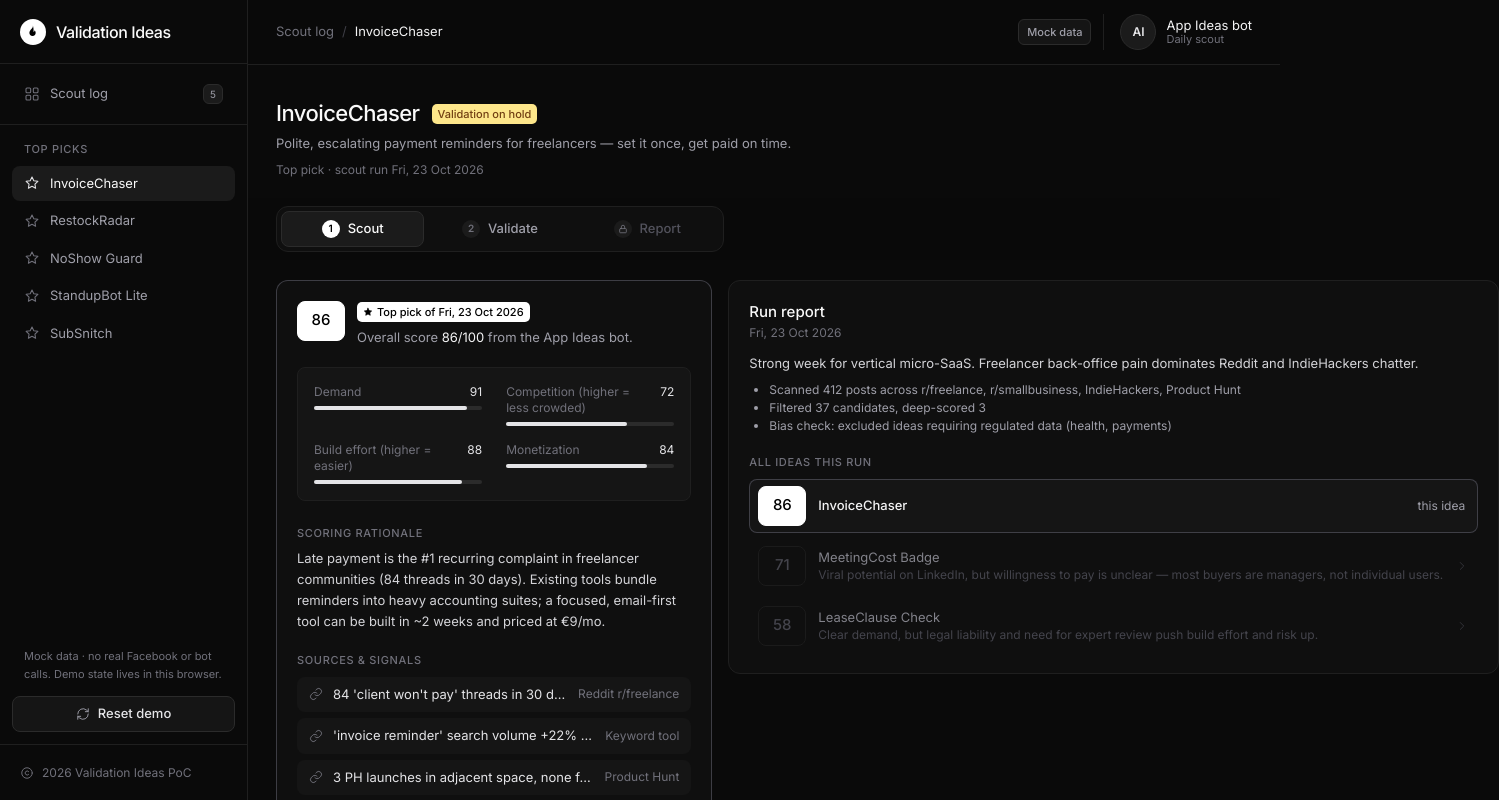
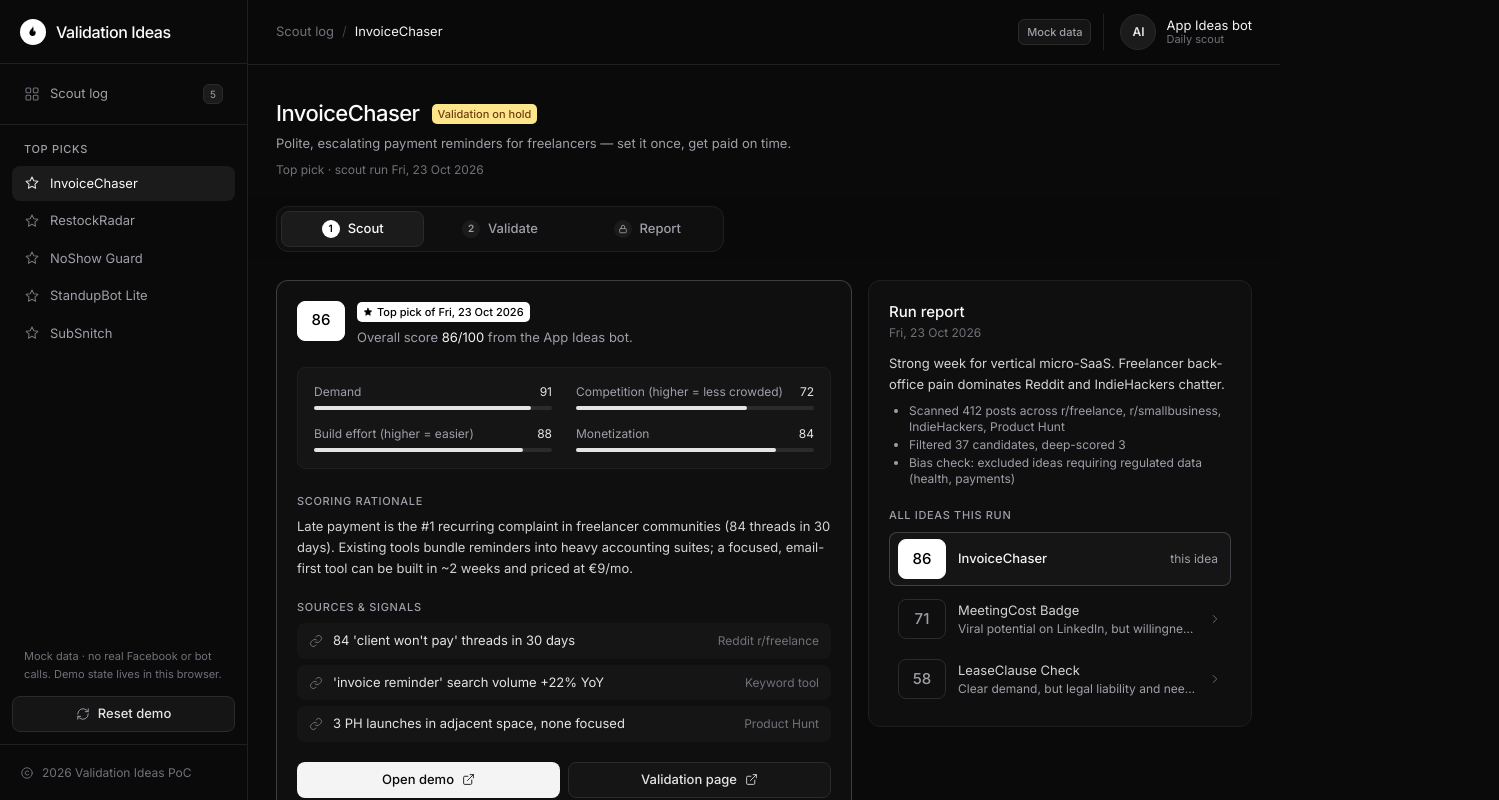
Before and after one commit to judmir/validation-ideas, a Next.js app: page /idea/invoice-chaser/ in a window 1280 px wide. Shown: the top 800 px of the page, 1499 px wide, since content can reach past the window. Built offline with nearby package versions, Linux system fonts and the light colour scheme.

Commit message:
Fix redesign layout and contrast issues (Claude Opus 5.5)

```diff
--- a/app/globals.css
+++ b/app/globals.css
@@ -17,7 +17,7 @@
 :root { color-scheme: dark; }
 body { @apply bg-bg text-[14px] text-zinc-100 antialiased; font-feature-settings: "cv11", "ss01", "tnum" 0; }
 ::selection { background: rgb(255 255 255 / 0.18); }
-.label { @apply text-[11px] font-medium uppercase tracking-[0.06em] text-zinc-500; }
+.label { @apply text-[11px] font-medium uppercase tracking-[0.06em] text-zinc-400; }
 summary::-webkit-details-marker { display: none; }
 
 @keyframes tick { 0% { background-color: rgb(255 255 255 / 0.07); } 100% { background-color: transparent; } }
--- a/components/IdeaFlow.tsx
+++ b/components/IdeaFlow.tsx
@@ -68,10 +68,10 @@ export default function IdeaFlow({ id }: { id: string }) {
                 <button
                   onClick={() => go(s.key)}
                   className={`flex h-9 w-full items-center justify-center gap-2 rounded-lg px-2 text-[13px] font-medium transition-colors ${
-                    active ? "border border-line-strong bg-surface-3 text-zinc-50" : locked ? "text-zinc-600" : "text-zinc-400 hover:bg-white/[0.03] hover:text-zinc-200"
+                    active ? "border border-line-strong bg-surface-3 text-zinc-50" : locked ? "text-zinc-400" : "text-zinc-400 hover:bg-white/[0.03] hover:text-zinc-200"
                   }`}
                 >
-                  <span className={`grid h-[18px] w-[18px] place-items-center rounded-full text-[10px] font-semibold tabular-nums ${active ? "bg-white text-black" : done ? "bg-[#bbf7d0] text-[#14532d]" : "bg-surface-3 text-zinc-500"}`}>
+                  <span className={`grid h-[18px] w-[18px] place-items-center rounded-full text-[10px] font-semibold tabular-nums ${active ? "bg-white text-black" : done ? "bg-[#bbf7d0] text-[#14532d]" : "bg-surface-3 text-zinc-400"}`}>
                     {done ? <IconCheck size={11} strokeWidth={2.5} /> : locked ? <IconLock size={10} strokeWidth={2} /> : i + 1}
                   </span>
                   <span>{s.label}</span>
--- a/components/Shell.tsx
+++ b/components/Shell.tsx
@@ -24,8 +24,10 @@ function NavItem({ href, active, icon, children, count }: { href: string; active
 
 export function Sidebar() {
   const path = usePathname();
+  // Outer column stretches to full page height (carries bg + border); inner panel stays pinned to the viewport.
   return (
-    <aside className="sticky top-0 hidden h-screen self-start w-[248px] shrink-0 flex-col border-r border-line bg-bg lg:flex">
+    <div className="hidden w-[248px] shrink-0 border-r border-line bg-bg lg:block">
+    <aside className="sticky top-0 flex h-screen flex-col">
       <div className="flex h-16 items-center gap-2.5 border-b border-line px-5">
         <LogoMark />
         <Link href="/" className="text-[16px] font-medium tracking-tight text-zinc-50">Validation Ideas</Link>
@@ -52,6 +54,7 @@ export function Sidebar() {
         <IconCopyright size={14} /> 2026 Validation Ideas PoC
       </div>
     </aside>
+    </div>
   );
 }
 
--- a/components/stages/ReportStage.tsx
+++ b/components/stages/ReportStage.tsx
@@ -69,7 +69,7 @@ export default function ReportStage({ idea, v, setV, loaded, goValidate }: Props
 
       <div className="flex justify-end">
         <button
-          className="text-xs font-medium text-zinc-500 underline-offset-2 transition-colors hover:text-zinc-200 hover:underline"
+          className="text-xs font-medium text-zinc-400 underline-offset-2 transition-colors hover:text-zinc-200 hover:underline"
           onClick={() => { if (confirm("Discard these results and run the validation again?")) { setV({ status: "on_hold" }); goValidate(); } }}
         >
           Re-run validation
--- a/components/stages/ScoutStage.tsx
+++ b/components/stages/ScoutStage.tsx
@@ -5,11 +5,11 @@ import { IconChevronRight, IconExternal, IconLink, IconStar } from "../icons";
 
 export default function ScoutStage({ idea, run }: { idea: Idea; run: ScoutRun }) {
   return (
-    <div className="grid gap-4 lg:grid-cols-[1.5fr_1fr] lg:items-start">
-      <Card className="border-zinc-600/70">
+    <div className="grid gap-4 lg:grid-cols-[minmax(0,1.5fr)_minmax(0,1fr)] lg:items-start">
+      <Card className="min-w-0 border-zinc-600/70">
         <div className="flex items-start gap-3">
           <ScorePill score={idea.score} top />
-          <div>
+          <div className="min-w-0">
             <Badge color="indigo"><IconStar size={10} fill="currentColor" /> Top pick of {formatDate(run.date)}</Badge>
             <p className="mt-1.5 text-[13px] text-zinc-400">Overall score <span className="tabular-nums text-zinc-100">{idea.score}/100</span> from the App Ideas bot.</p>
           </div>
@@ -40,7 +40,7 @@ export default function ScoutStage({ idea, run }: { idea: Idea; run: ScoutRun })
         </div>
       </Card>
 
-      <Card>
+      <Card className="min-w-0">
         <CardHeader title="Run report" sub={formatDate(run.date)} />
         <p className="mt-3 text-[13px] leading-relaxed text-zinc-300">{run.summary}</p>
         <ul className="mt-2 list-disc space-y-0.5 pl-5 text-xs text-zinc-400">{run.notes.map((n) => <li key={n}>{n}</li>)}</ul>
@@ -50,13 +50,13 @@ export default function ScoutStage({ idea, run }: { idea: Idea; run: ScoutRun })
             <li key={x.id}>
               {i === 0 ? (
                 <div className="flex items-center gap-3 rounded-lg border border-zinc-600/70 bg-surface-2 px-2 py-1.5 text-[13px]">
-                  <ScorePill score={x.score} top /><span className="font-medium text-zinc-100">{x.name}</span> <span className="ml-auto pr-1 text-xs text-zinc-400">this idea</span>
+                  <ScorePill score={x.score} top /><span className="min-w-0 truncate font-medium text-zinc-100">{x.name}</span> <span className="ml-auto shrink-0 pr-1 text-xs text-zinc-400">this idea</span>
                 </div>
               ) : (
-                <Link href={`/idea/${x.id}/create/`} className="group flex items-center gap-3 rounded-lg border border-transparent px-2 py-1.5 text-[13px] text-zinc-500 opacity-80 transition hover:border-line hover:bg-surface-2/50 hover:opacity-100">
+                <Link href={`/idea/${x.id}/create/`} className="group flex items-center gap-3 rounded-lg border border-transparent px-2 py-1.5 text-[13px] text-zinc-400 transition hover:border-line hover:bg-surface-2/50">
                   <ScorePill score={x.score} muted />
-                  <span className="min-w-0 flex-1"><span className="text-zinc-400">{x.name}</span><span className="block truncate text-xs text-zinc-600">{x.rationale}</span></span>
-                  <IconChevronRight size={14} className="text-zinc-700 group-hover:text-zinc-400" />
+                  <span className="min-w-0 flex-1"><span className="text-zinc-300">{x.name}</span><span className="block truncate text-xs text-zinc-400">{x.rationale}</span></span>
+                  <IconChevronRight size={14} className="shrink-0 text-zinc-500 group-hover:text-zinc-300" />
                 </Link>
               )}
             </li>
--- a/components/stages/ValidateStage.tsx
+++ b/components/stages/ValidateStage.tsx
@@ -223,5 +223,5 @@ const Row = ({ k, v }: { k: string; v: string }) => (
   <div className="flex gap-2"><span className="w-24 shrink-0 text-zinc-500">{k}</span><span className="text-zinc-200">{v}</span></div>
 );
 const Mini = ({ k, v }: { k: string; v: string }) => (
-  <div className="rounded-lg border border-line bg-surface-2 px-2 py-2"><div className="text-[11px] text-zinc-500">{k}</div><div className="mt-0.5 font-medium tabular-nums text-zinc-100">{v}</div></div>
+  <div className="rounded-lg border border-line bg-surface-2 px-2 py-2"><div className="text-[11px] text-zinc-400">{k}</div><div className="mt-0.5 font-medium tabular-nums text-zinc-100">{v}</div></div>
 );
--- a/components/ui.tsx
+++ b/components/ui.tsx
@@ -3,7 +3,7 @@ import { IconMore } from "./icons";
 
 export function ScorePill({ score, muted, top }: { score: number; muted?: boolean; top?: boolean }) {
   const color = muted
-    ? "border-line bg-transparent text-zinc-600"
+    ? "border-line-strong bg-transparent text-zinc-400"
     : top
       ? "border-white bg-white text-black"
       : score >= 65
@@ -14,8 +14,8 @@ export function ScorePill({ score, muted, top }: { score: number; muted?: boolea
 
 export function Bar({ label, value }: { label: string; value: number }) {
   return (
-    <div className="text-xs">
-      <div className="mb-1.5 flex justify-between gap-2 text-zinc-500"><span>{label}</span><span className="tabular-nums text-zinc-200">{value}</span></div>
+    <div className="min-w-0 text-xs">
+      <div className="mb-1.5 flex items-baseline justify-between gap-2 text-zinc-400"><span className="min-w-0 truncate" title={label}>{label}</span><span className="shrink-0 tabular-nums text-zinc-200">{value}</span></div>
       <div className="h-1 rounded-full bg-line-strong"><div className="h-1 rounded-full bg-zinc-200" style={{ width: `${value}%` }} /></div>
     </div>
   );
@@ -59,7 +59,7 @@ export function CardHeader({ title, sub, right }: { title: ReactNode; sub?: Reac
 export function Stat({ label, value, sub, highlight, tick }: { label: string; value: string; sub?: ReactNode; highlight?: boolean; tick?: boolean }) {
   return (
     <div key={tick ? value : undefined} className={`${tick ? "tick " : ""}rounded-lg border px-3.5 py-3 ${highlight ? "border-zinc-500/60 bg-surface-3" : "border-line bg-surface-2"}`}>
-      <div className="text-xs text-zinc-500">{label}</div>
+      <div className="text-xs text-zinc-400">{label}</div>
       <div className="mt-1 text-xl font-medium tabular-nums tracking-tight text-zinc-50">{value}</div>
       {sub && <div className="mt-0.5 text-[11px]">{sub}</div>}
     </div>
@@ -86,7 +86,7 @@ export function Spinner() {
 
 const base = "inline-flex h-10 items-center justify-center gap-2 rounded-lg px-3.5 text-[13px] font-medium transition-colors focus-visible:outline-none focus-visible:ring-2 focus-visible:ring-white/40 disabled:cursor-not-allowed disabled:opacity-50 sm:h-9";
 export const btn = {
-  primary: `${base} bg-zinc-100 text-zinc-950 hover:bg-white disabled:bg-surface-3 disabled:text-zinc-500 disabled:opacity-100`,
+  primary: `${base} bg-zinc-100 text-zinc-950 hover:bg-white disabled:bg-surface-3 disabled:text-zinc-400 disabled:opacity-100`,
   fb: `${base} bg-[#1877F2] text-white hover:bg-[#2d86f5]`,
   ghost: `${base} border border-line-strong bg-surface-2 text-zinc-200 hover:bg-surface-3 hover:text-white`,
 };
```
Also changed, not shown: components/RunList.tsx (+11 -11 lines), 1 other file (tests, documents, lock files or other folders).
